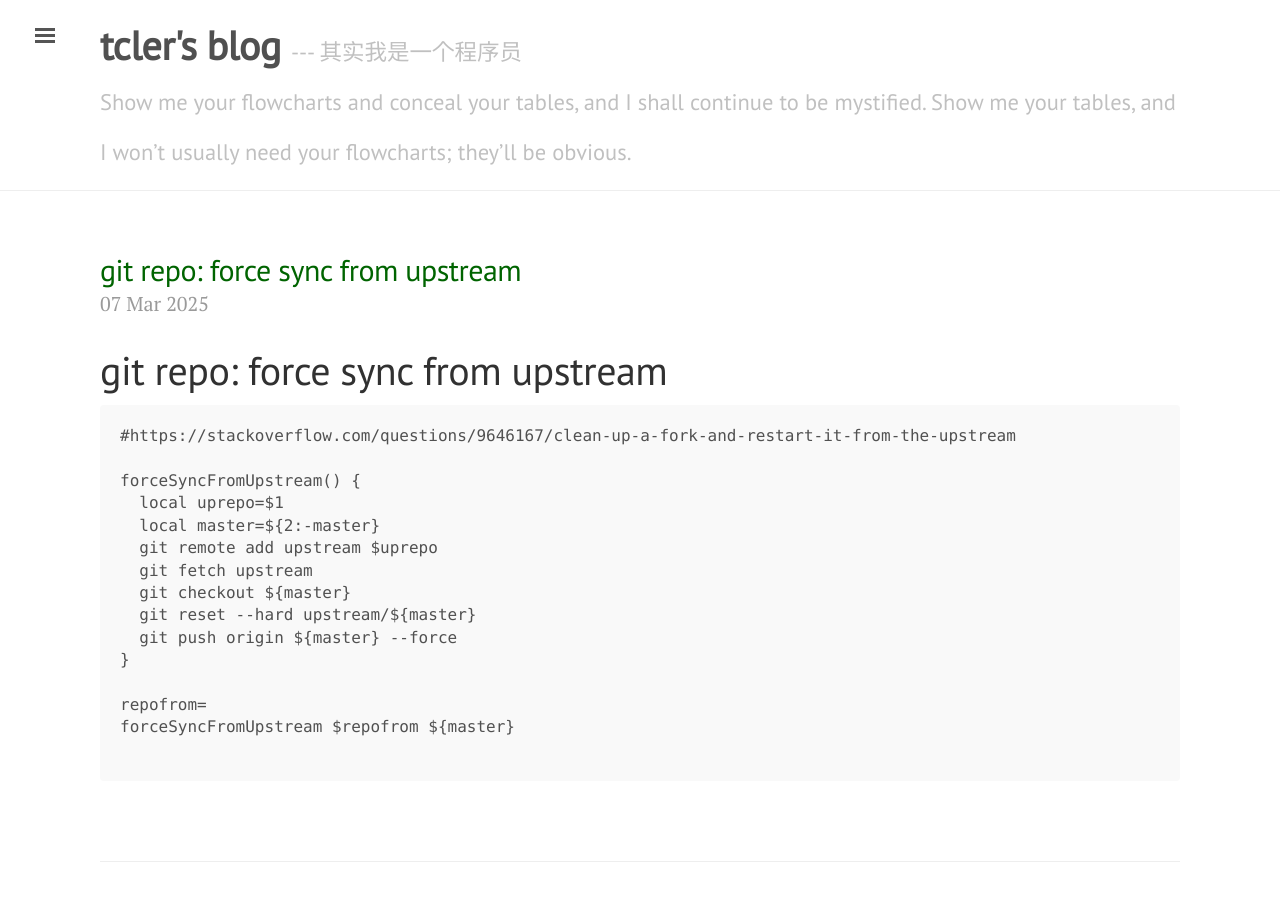
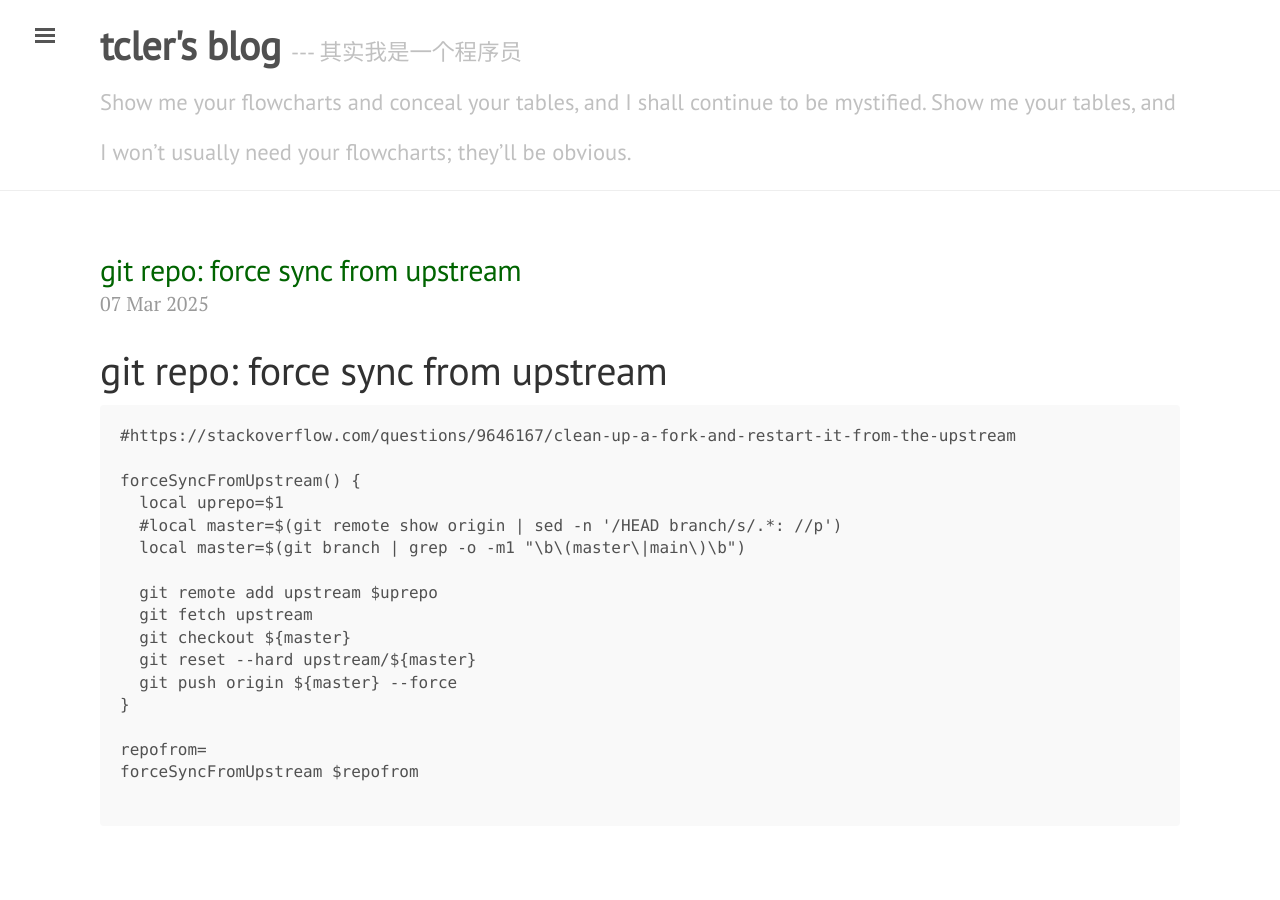
Before and after one commit to tcler/tcler.github.io, a Jekyll site: the page built from _posts/2025-03-07-git-repo-force-sync-from-upstream.md, in a window 1280 px wide and 900 px high. Built offline with Jekyll 4.4.1, drawn with Linux system fonts in a browser that asks for light colours.

Commit message:
Update 2025-03-07-git-repo-force-sync-from-upstream.md

```diff
--- a/_posts/2025-03-07-git-repo-force-sync-from-upstream.md
+++ b/_posts/2025-03-07-git-repo-force-sync-from-upstream.md
@@ -10,7 +10,9 @@ title: "git repo: force sync from upstream"
 
 forceSyncFromUpstream() {
   local uprepo=$1
-  local master=${2:-master}
+  #local master=$(git remote show origin | sed -n '/HEAD branch/s/.*: //p')
+  local master=$(git branch | grep -o -m1 "\b\(master\|main\)\b")
+
   git remote add upstream $uprepo
   git fetch upstream
   git checkout ${master}
```
Also changed, not shown: other parts of _posts/2025-03-07-git-repo-force-sync-from-upstream.md (+1 -1 lines).
